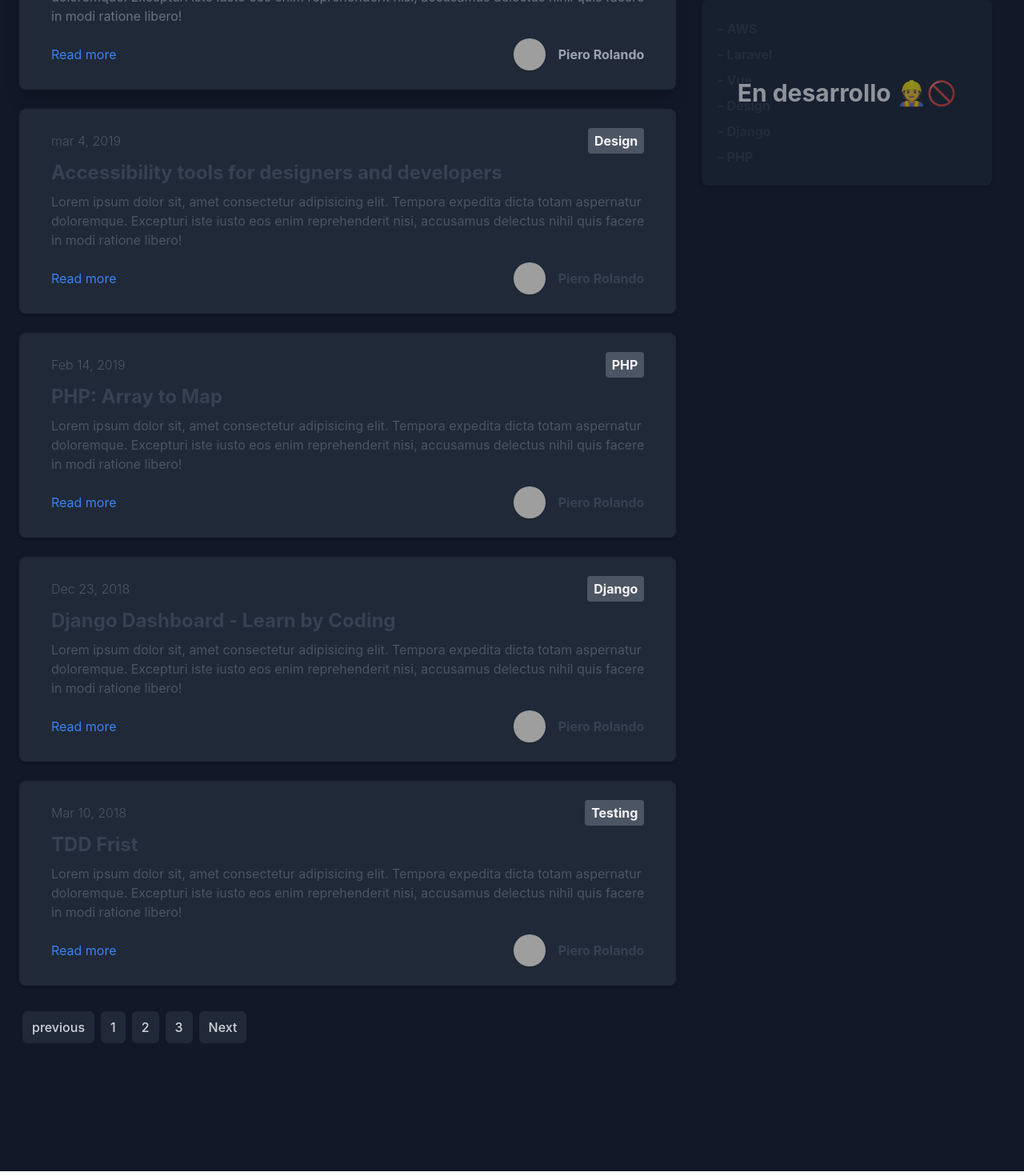
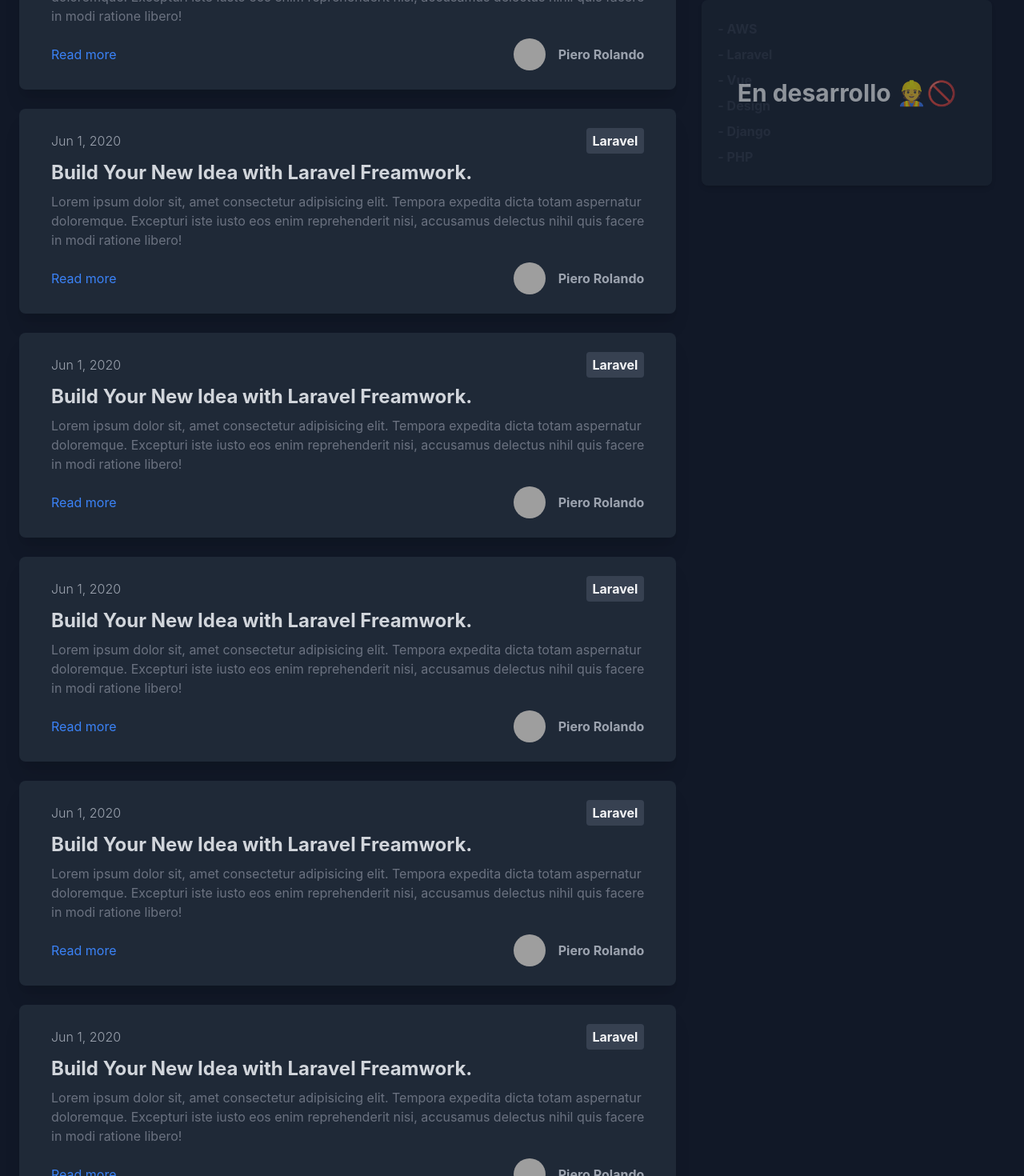
Before and after one commit to pierorolando1/pierorolandovercel, a Next.js app: page /blog in a window 1280 px wide. Shown: the part 360-1830 px from the top of the page at 80% size. Built offline with nearby package versions, Linux system fonts and the light colour scheme; grey boxes are pictures that could not be loaded; a small style sheet from the web is missing.

Commit message:
add the map to the posts

```diff
--- a/pages/blog.js
+++ b/pages/blog.js
@@ -12,10 +12,13 @@ const Blog = () => {
                                 <div class="flex items-center justify-between">
                                     <h1 class="text-xl font-bold text-gray-300 md:text-2xl">Posts</h1>
                                 </div>
+
                                 {/* <!-- init the post --> */}
+                                {
+                                    [1,1,1,1,1,1,1,1,1,1,1,1,1,1,1,1,].map(post => (
                                         <div class="mt-6">
                                         <div class="max-w-4xl px-10 py-6 bg-gray-800 rounded-lg shadow-xl">
-                                        <div class="flex justify-between items-center"><span class="font-light text-gray-400">Jun 1, 2020</span><a href="#" class="px-2 py-1 bg-gray-600 text-gray-100 font-bold rounded hover:bg-gray-700">Laravel</a></div>
+                                            <div class="flex justify-between items-center"><span class="font-light text-gray-400">Jun 1, 2020</span><a href="#" class="px-2 py-1 bg-gray-700 text-gray-100 font-bold rounded hover:bg-blue-600 transition-all" >Laravel</a></div>
                                             <div class="mt-2">
                                                 <a href="#" class="text-2xl text-gray-300 font-bold hover:underline">Build Your New Idea with Laravel Freamwork.</a>
                                                 <p class="mt-2 text-gray-500">Lorem ipsum dolor sit, amet consectetur adipisicing elit. Tempora expedita dicta totam aspernatur doloremque. Excepturi iste iusto eos enim reprehenderit nisi, accusamus delectus nihil quis facere in modi ratione libero!</p>
@@ -31,96 +34,17 @@ const Blog = () => {
                                             </div>
                                         </div>
                                     </div>
+                                    )
+                                    )
+                                }
 
-                                {/* <!-- init the post --> */}
-                                <div class="mt-6">
-                                    <div class="max-w-4xl px-10 py-6 bg-gray-800 rounded-lg shadow-md">
-                                        <div class="flex justify-between items-center"><span class="font-light text-gray-600">mar 4, 2019</span><a href="#" class="px-2 py-1 bg-gray-600 text-gray-100 font-bold rounded hover:bg-gray-500">Design</a></div>
-                                        <div class="mt-2">
-                                            <a href="#" class="text-2xl text-gray-700 font-bold hover:underline">Accessibility tools for designers and developers</a>
-                                            <p class="mt-2 text-gray-600">Lorem ipsum dolor sit, amet consectetur adipisicing elit. Tempora expedita dicta totam aspernatur doloremque. Excepturi iste iusto eos enim reprehenderit nisi, accusamus delectus nihil quis facere in modi ratione libero!</p>
-                                        </div>
-                                        <div class="flex justify-between items-center mt-4">
-                                            <a href="#" class="text-blue-500 hover:underline">Read more</a>
-                                            <div>
-                                                <a href="#" class="flex items-center"
-                                                ><img src="https://images2.minutemediacdn.com/image/fetch/w_736,h_485,c_fill,g_auto,f_auto/https%3A%2F%2Fprincerupertstower.com%2Fwp-content%2Fuploads%2Fgetty-images%2F2017%2F07%2F1231288004-850x560.jpeg" alt="avatar" class="mx-4 w-10 h-10 object-cover rounded-full hidden sm:block" />
-                                                    <h1 class="text-gray-700 font-bold hover:underline">Piero Rolando</h1>
-                                                </a>
-                                            </div>
-                                        </div>
-                                    </div>
-                                </div>
 
-                                {/* <!-- init the post --> */}
 
-                                <div class="mt-6">
-                                    <div class="max-w-4xl px-10 py-6 bg-gray-800 rounded-lg shadow-md">
-                                        <div class="flex justify-between items-center"><span class="font-light text-gray-600">Feb 14, 2019</span><a href="#" class="px-2 py-1 bg-gray-600 text-gray-100 font-bold rounded hover:bg-gray-500">PHP</a></div>
-                                        <div class="mt-2">
-                                            <a href="#" class="text-2xl text-gray-700 font-bold hover:underline">PHP: Array to Map</a>
-                                            <p class="mt-2 text-gray-600">Lorem ipsum dolor sit, amet consectetur adipisicing elit. Tempora expedita dicta totam aspernatur doloremque. Excepturi iste iusto eos enim reprehenderit nisi, accusamus delectus nihil quis facere in modi ratione libero!</p>
-                                        </div>
-                                        <div class="flex justify-between items-center mt-4">
-                                            <a href="#" class="text-blue-500 hover:underline">Read more</a>
-                                            <div>
-                                                <a href="#" class="flex items-center"
-                                                ><img src="https://images2.minutemediacdn.com/image/fetch/w_736,h_485,c_fill,g_auto,f_auto/https%3A%2F%2Fprincerupertstower.com%2Fwp-content%2Fuploads%2Fgetty-images%2F2017%2F07%2F1231288004-850x560.jpeg" alt="avatar" class="mx-4 w-10 h-10 object-cover rounded-full hidden sm:block" />
-                                                    <h1 class="text-gray-700 font-bold hover:underline">Piero Rolando</h1>
-                                                </a>
-                                            </div>
-                                        </div>
-                                    </div>
-                                </div>
-
-                                {/* <!-- init the post --> */}
-                                <div class="mt-6">
-                                    <div class="max-w-4xl px-10 py-6 bg-gray-800 rounded-lg shadow-md">
-                                        <div class="flex justify-between items-center"><span class="font-light text-gray-600">Dec 23, 2018</span><a href="#" class="px-2 py-1 bg-gray-600 text-gray-100 font-bold rounded hover:bg-gray-500">Django</a></div>
-                                        <div class="mt-2">
-                                            <a href="#" class="text-2xl text-gray-700 font-bold hover:underline">Django Dashboard - Learn by Coding</a>
-                                            <p class="mt-2 text-gray-600">Lorem ipsum dolor sit, amet consectetur adipisicing elit. Tempora expedita dicta totam aspernatur doloremque. Excepturi iste iusto eos enim reprehenderit nisi, accusamus delectus nihil quis facere in modi ratione libero!</p>
-                                        </div>
-                                        <div class="flex justify-between items-center mt-4">
-                                            <a href="#" class="text-blue-500 hover:underline">Read more</a>
-                                            <div>
-                                                <a href="#" class="flex items-center"
-                                                ><img src="https://images2.minutemediacdn.com/image/fetch/w_736,h_485,c_fill,g_auto,f_auto/https%3A%2F%2Fprincerupertstower.com%2Fwp-content%2Fuploads%2Fgetty-images%2F2017%2F07%2F1231288004-850x560.jpeg" alt="avatar" class="mx-4 w-10 h-10 object-cover rounded-full hidden sm:block" />
-                                                    <h1 class="text-gray-700 font-bold hover:underline">Piero Rolando</h1>
-                                                </a>
-                                            </div>
-                                        </div>
-                                    </div>
-                                </div>
-
-                                {/* <!-- init the post --> */}
-                                <div class="mt-6">
-                                    <div class="max-w-4xl px-10 py-6 bg-gray-800 rounded-lg shadow-md">
-                                        <div class="flex justify-between items-center"><span class="font-light text-gray-600">Mar 10, 2018</span><a href="#" class="px-2 py-1 bg-gray-600 text-gray-100 font-bold rounded hover:bg-gray-500">Testing</a></div>
-                                        <div class="mt-2">
-                                            <a href="#" class="text-2xl text-gray-700 font-bold hover:underline">TDD Frist</a>
-                                            <p class="mt-2 text-gray-600">Lorem ipsum dolor sit, amet consectetur adipisicing elit. Tempora expedita dicta totam aspernatur doloremque. Excepturi iste iusto eos enim reprehenderit nisi, accusamus delectus nihil quis facere in modi ratione libero!</p>
-                                        </div>
-                                        <div class="flex justify-between items-center mt-4">
-                                            <a href="#" class="text-blue-500 hover:underline">Read more</a>
-                                            <div>
-                                                <a href="#" class="flex items-center"
-                                                ><img src="https://images2.minutemediacdn.com/image/fetch/w_736,h_485,c_fill,g_auto,f_auto/https%3A%2F%2Fprincerupertstower.com%2Fwp-content%2Fuploads%2Fgetty-images%2F2017%2F07%2F1231288004-850x560.jpeg" alt="avatar" class="mx-4 w-10 h-10 object-cover rounded-full hidden sm:block" />
-                                                    <h1 class="text-gray-700 font-bold hover:underline">Piero Rolando</h1>
-                                                </a>
-                                            </div>
-                                        </div>
-                                    </div>
-                                </div>
                                 <div class="mt-8">
                                     <div class="flex">
                                         <a class="mx-1 px-3 py-2 bg-gray-800 text-gray-300 font-medium rounded-md cursor-not-allowed"> previous </a>
 
                                         <a href="#" class="mx-1 px-3 py-2 bg-gray-800 text-gray-300 font-medium hover:bg-blue-500 hover:text-white rounded-md"> 1 </a>
-
-                                        <a href="#" class="mx-1 px-3 py-2 bg-gray-800 text-gray-300 font-medium hover:bg-blue-500 hover:text-white rounded-md"> 2 </a>
-
-                                        <a href="#" class="mx-1 px-3 py-2 bg-gray-800 text-gray-300 font-medium hover:bg-blue-500 hover:text-white rounded-md"> 3 </a>
 
                                         <a href="#" class="mx-1 px-3 py-2 bg-gray-800 text-gray-300 font-medium hover:bg-blue-500 hover:text-white rounded-md"> Next </a>
                                     </div>
```
Lines whose indentation alone changed are shown as unchanged.
